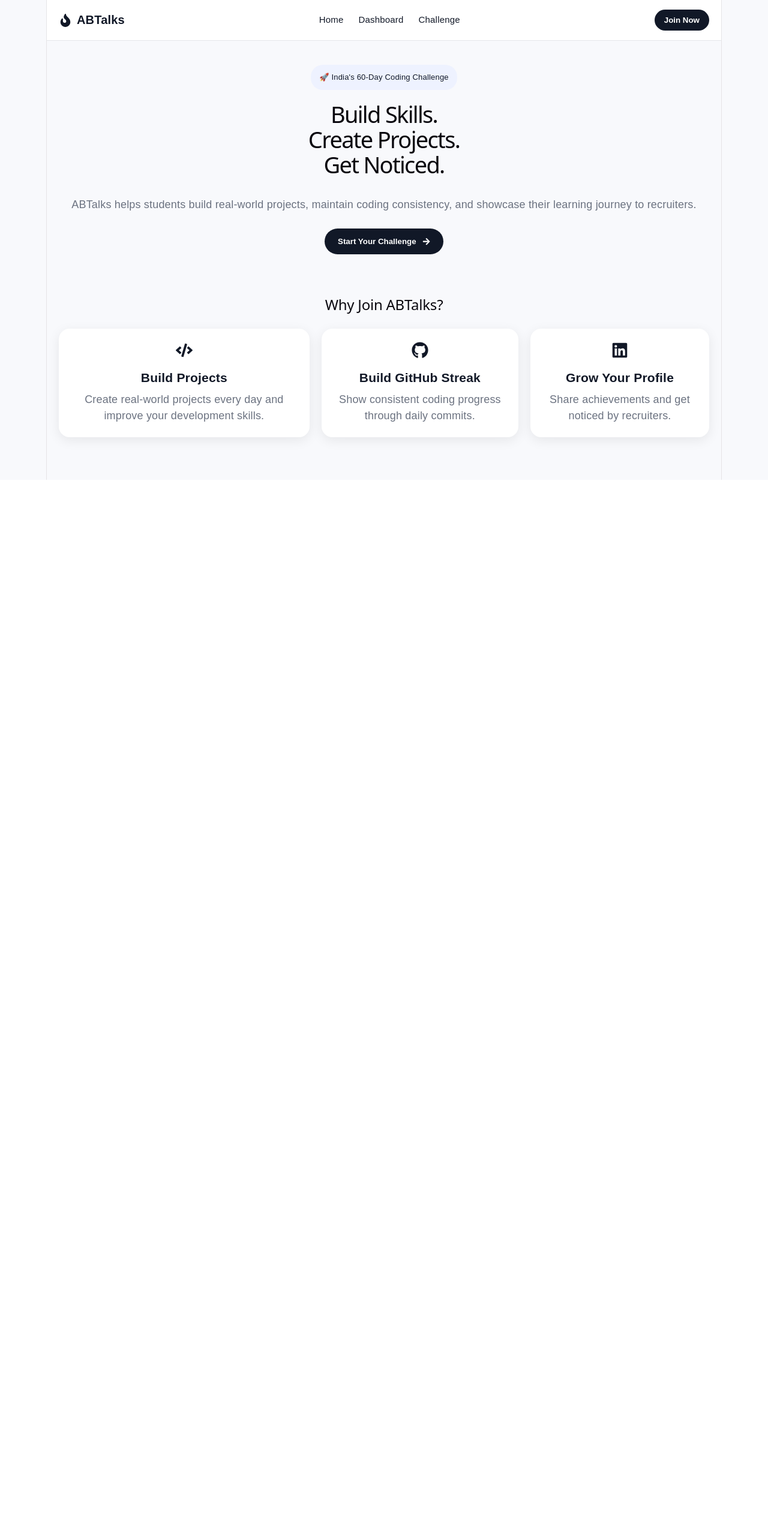
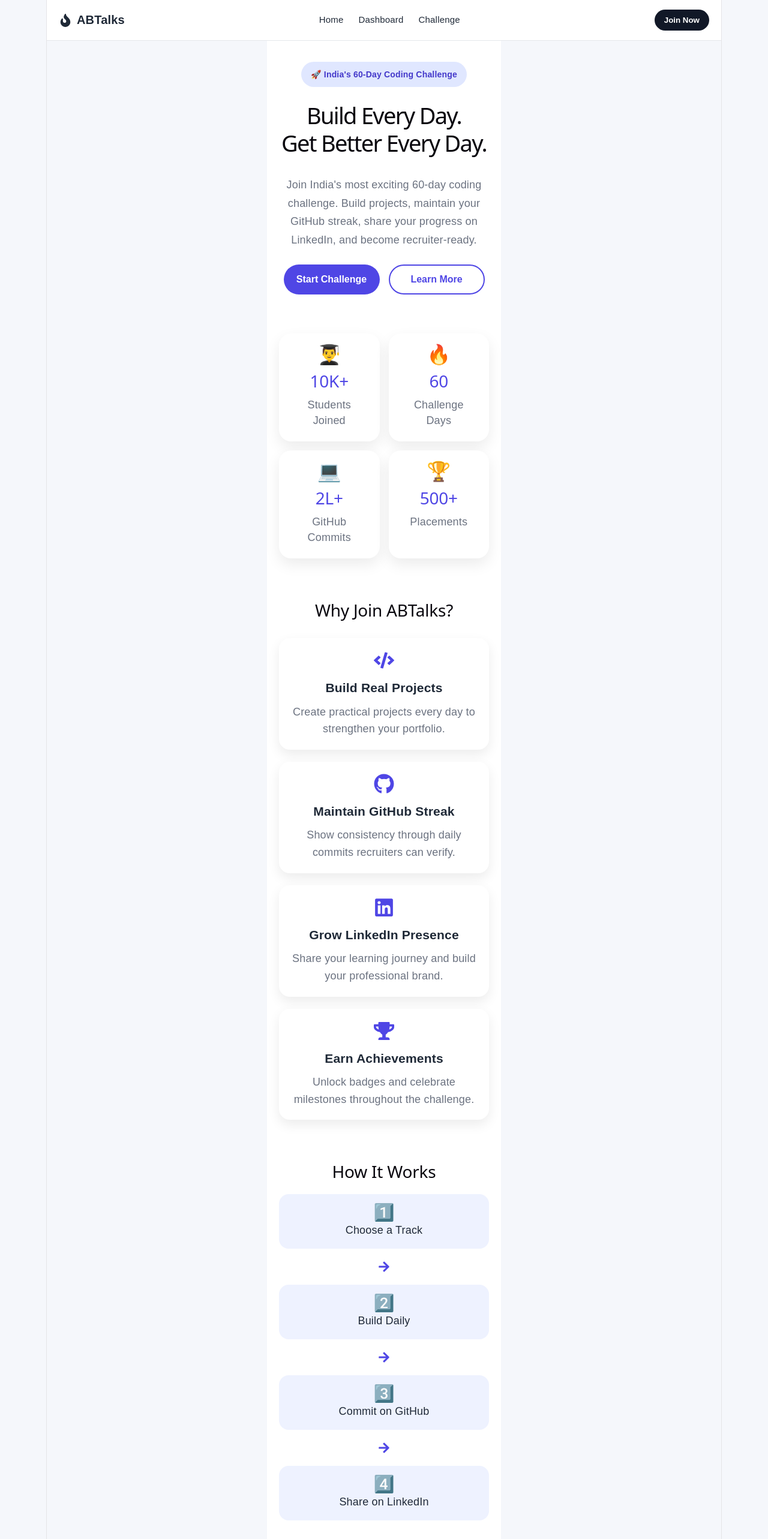
Before and after one commit to aprajitamall/serpent-geeks-vicodathon2026, a React (Vite) app in the folder client/: page / in a window 1280 px wide. Shown: the top 2566 px of the page at 60% size. Before the commit the page ends 800 px from the top, so only its background shows below. Built offline with nearby package versions, Linux system fonts and the light colour scheme.

Commit message:
Build landing page UI and hero section

```diff
--- a/client/src/components/Hero.jsx
+++ b/client/src/components/Hero.jsx
@@ -3,30 +3,30 @@
 function Hero() {
   return (
     <section className="hero">
+      <p className="badge">🚀 India's 60-Day Coding Challenge</p>
 
-      <p className="badge">
-        🚀 India's 60-Day Coding Challenge
-      </p>
+     <h1>
+  Build Every Day.
+  <br />
+  Get Better Every Day.
+</h1>
+      <p className="hero-text">
+  Join India's most exciting 60-day coding challenge.
+  Build projects, maintain your GitHub streak, share your
+  progress on LinkedIn, and become recruiter-ready.
+</p>
 
-      <h1>
-        Build Skills.
-        <br />
-        Create Projects.
-        <br />
-        Get Noticed.
-      </h1>
+    <div className="hero-buttons">
 
-      <p className="hero-text">
-        ABTalks helps students build real-world projects,
-        maintain coding consistency, and showcase their
-        learning journey to recruiters.
-      </p>
+  <button className="primary-btn">
+    Start Challenge
+  </button>
 
-      <button className="primary-btn">
-        Start Your Challenge
-        <FaArrowRight />
-      </button>
+  <button className="secondary-btn">
+    Learn More
+  </button>
 
+</div>
     </section>
   );
 }
--- a/client/src/pages/Landing.jsx
+++ b/client/src/pages/Landing.jsx
@@ -1,16 +1,15 @@
 import Navbar from "../components/Navbar";
 import Hero from "../components/Hero";
 import FeatureCard from "../components/FeatureCard";
-
 import {
   FaCode,
   FaGithub,
-  FaLinkedin
+  FaLinkedin,
+  FaTrophy,
+  FaArrowRight,
 } from "react-icons/fa";
 
-
 function Landing() {
-
   return (
     <>
       <Navbar />
@@ -19,40 +18,189 @@
 
         <Hero />
 
+        {/* Statistics */}
+
+        <section className="stats-section">
+
+          <div className="stat-card">
+            <span>👨‍🎓</span>
+            <h2>10K+</h2>
+            <p>Students Joined</p>
+          </div>
+
+          <div className="stat-card">
+            <span>🔥</span>
+            <h2>60</h2>
+            <p>Challenge Days</p>
+          </div>
+
+          <div className="stat-card">
+            <span>💻</span>
+            <h2>2L+</h2>
+            <p>GitHub Commits</p>
+          </div>
+
+          <div className="stat-card">
+            <span>🏆</span>
+            <h2>500+</h2>
+            <p>Placements</p>
+          </div>
+
+        </section>
+
+        {/* Why Join */}
 
         <section className="features">
 
-          <h2>
-            Why Join ABTalks?
-          </h2>
-
+          <h2>Why Join ABTalks?</h2>
 
           <div className="feature-container">
 
             <FeatureCard
               icon={<FaCode />}
-              title="Build Projects"
-              description="Create real-world projects every day and improve your development skills."
+              title="Build Real Projects"
+              description="Create practical projects every day to strengthen your portfolio."
             />
-
 
             <FeatureCard
               icon={<FaGithub />}
-              title="Build GitHub Streak"
-              description="Show consistent coding progress through daily commits."
+              title="Maintain GitHub Streak"
+              description="Show consistency through daily commits recruiters can verify."
             />
-
 
             <FeatureCard
               icon={<FaLinkedin />}
-              title="Grow Your Profile"
-              description="Share achievements and get noticed by recruiters."
+              title="Grow LinkedIn Presence"
+              description="Share your learning journey and build your professional brand."
+            />
+
+            <FeatureCard
+              icon={<FaTrophy />}
+              title="Earn Achievements"
+              description="Unlock badges and celebrate milestones throughout the challenge."
             />
 
           </div>
 
         </section>
 
+        {/* How It Works */}
+
+        <section className="timeline">
+
+          <h2>How It Works</h2>
+
+          <div className="timeline-card">
+            <div className="step">
+              <span>1️⃣</span>
+              <p>Choose a Track</p>
+            </div>
+
+            <FaArrowRight className="arrow"/>
+
+            <div className="step">
+              <span>2️⃣</span>
+              <p>Build Daily</p>
+            </div>
+
+            <FaArrowRight className="arrow"/>
+
+            <div className="step">
+              <span>3️⃣</span>
+              <p>Commit on GitHub</p>
+            </div>
+
+            <FaArrowRight className="arrow"/>
+
+            <div className="step">
+              <span>4️⃣</span>
+              <p>Share on LinkedIn</p>
+            </div>
+
+          </div>
+
+        </section>
+
+        {/* Student Journey */}
+
+        <section className="journey">
+
+          <h2>Your 60-Day Journey</h2>
+
+          <div className="journey-card">
+
+            <div className="journey-item">
+              <h3>Day 1</h3>
+              <p>🚀 Beginner</p>
+            </div>
+
+            <div className="journey-item">
+              <h3>Day 30</h3>
+              <p>🔥 Consistent</p>
+            </div>
+
+            <div className="journey-item">
+              <h3>Day 60</h3>
+              <p>🏆 Portfolio Ready</p>
+            </div>
+
+          </div>
+
+        </section>
+
+        {/* Testimonials */}
+
+        <section className="testimonials">
+
+          <h2>What Students Say</h2>
+
+          <div className="testimonial">
+
+            <p>
+              ⭐⭐⭐⭐⭐
+            </p>
+
+            <h4>
+              "I became consistent for the first time and landed internship
+              interviews."
+            </h4>
+
+            <span>- Ayush Sharma</span>
+
+          </div>
+
+          <div className="testimonial">
+
+            <p>
+              ⭐⭐⭐⭐⭐
+            </p>
+
+            <h4>
+              "My GitHub profile completely changed after completing the
+              challenge."
+            </h4>
+
+            <span>- Riya Singh</span>
+
+          </div>
+
+        </section>
+
+        {/* CTA */}
+
+        <section className="cta">
+
+          <h2>Ready to Begin?</h2>
+
+          <p>
+            Join India's fastest-growing coding consistency community today.
+          </p>
+
+          <button>
+            Start Your 60-Day Challenge
+          </button>
+
+        </section>
 
       </main>
 
@@ -60,5 +208,4 @@
   );
 }
 
-
 export default Landing;
--- a/client/src/styles/global.css
+++ b/client/src/styles/global.css
@@ -1,21 +1,40 @@
-* {
-  margin: 0;
-  padding: 0;
-  box-sizing: border-box;
+/* ===========================
+   GLOBAL
+=========================== */
+
+*{
+    margin:0;
+    padding:0;
+    box-sizing:border-box;
 }
 
-body {
-  font-family: Arial, sans-serif;
-  background: #f8f9fc;
-  color: #111827;
+body{
+    font-family:Arial, Helvetica, sans-serif;
+    background:#f5f7fb;
+    color:#1f2937;
 }
 
-a {
-  text-decoration: none;
-  color: inherit;
+a{
+    text-decoration:none;
+    color:inherit;
 }
 
+main{
+    max-width:390px;
+    margin:auto;
+    background:white;
+    min-height:100vh;
+}
 
+section{
+    padding:30px 20px;
+}
+
+h2{
+    font-size:28px;
+    margin-bottom:20px;
+    text-align:center;
+}
 
 
 .navbar {
@@ -73,95 +92,114 @@
 
 }
 
-.hero {
-  padding: 40px 20px;
-  text-align: center;
+.hero{
+    padding:35px 20px;
+    text-align:center;
 }
 
-
-.badge {
-  display: inline-block;
-  background: #eef2ff;
-  padding: 8px 14px;
-  border-radius: 20px;
-  font-size: 13px;
+.badge{
+    display:inline-block;
+    background:#e0e7ff;
+    color:#4338ca;
+    padding:8px 16px;
+    border-radius:30px;
+    font-size:14px;
+    font-weight:600;
 }
 
-
-.hero h1 {
-  margin-top: 20px;
-  font-size: 38px;
-  line-height: 1.1;
+.hero h1{
+    margin-top:25px;
+    font-size:38px;
+    line-height:1.2;
 }
 
-
-.hero-text {
-  margin-top: 20px;
-  color: #6b7280;
-  line-height: 1.6;
+.hero-text{
+    margin-top:18px;
+    color:#6b7280;
+    line-height:1.7;
 }
 
-
-.primary-btn {
-  margin-top: 25px;
-  padding: 14px 22px;
-  border: none;
-  border-radius: 30px;
-  background: #111827;
-  color: white;
-  display: inline-flex;
-  align-items: center;
-  gap: 10px;
-  font-weight: bold;
+.hero-buttons{
+    display:flex;
+    justify-content:center;
+    gap:15px;
+    margin-top:25px;
 }
 
-
-.features {
-  padding: 30px 20px;
+.primary-btn,
+.secondary-btn{
+    width:160px;
+    height:50px;
+    border-radius:30px;
+    font-size:16px;
+    font-weight:600;
+    display:flex;
+    align-items:center;
+    justify-content:center;
+    gap:8px;
+    cursor:pointer;
 }
 
-
-.features h2 {
-  text-align: center;
-  margin-bottom: 25px;
+.primary-btn{
+    background:#4f46e5;
+    color:white;
+    border:none;
 }
 
-
-.feature-container {
-  display: flex;
-  flex-direction: column;
-  gap: 20px;
+.secondary-btn{
+    background:white;
+    color:#4f46e5;
+    border:2px solid #4f46e5;
+}
+.features{
+    padding:40px 20px;
 }
 
-
-.feature-card {
-  background: white;
-  padding: 22px;
-  border-radius: 18px;
-  box-shadow: 0 5px 20px rgba(0,0,0,0.08);
+.features h2{
+    text-align:center;
+    margin-bottom:30px;
+}
+.feature-container{
+    display:flex;
+    flex-direction:column;
+    gap:20px;
+    width:100%;
 }
 
-
-.feature-icon {
-  font-size: 28px;
-  margin-bottom: 15px;
+.feature-card{
+    width:100%;
+    background:#fff;
+    border-radius:18px;
+    padding:20px;
+    box-shadow:0 8px 20px rgba(0,0,0,0.08);
 }
 
-
-.feature-card p {
-  color: #6b7280;
-  margin-top: 10px;
-  line-height: 1.5;
+.feature-card:hover{
+    transform:translateY(-6px);
 }
 
+.feature-icon{
+    font-size:34px;
+    color:#4f46e5;
+    margin-bottom:15px;
+}
 
+.feature-card h3{
+    margin-bottom:12px;
+}
+
+.feature-card p{
+    color:#6b7280;
+    line-height:1.6;
+}
+/*
 @media(min-width:768px){
 
   .feature-container{
     flex-direction:row;
   }
 
-}
+} */
 .bottom-nav {
   position: fixed;
   bottom: 0;
@@ -195,3 +233,117 @@
     display: none;
   }
 }
+.stats-section{
+    display:grid;
+    grid-template-columns:repeat(2,1fr);
+    gap:15px;
+}
+
+.stat-card{
+    background:#fff;
+    border-radius:20px;
+    padding:22px;
+    text-align:center;
+    box-shadow:0 10px 25px rgba(0,0,0,.08);
+    transition:.3s;
+}
+
+.stat-card:hover{
+    transform:translateY(-5px);
+}
+
+.stat-card span{
+    font-size:32px;
+}
+
+.stat-card h2{
+    color:#4f46e5;
+    margin:10px 0;
+}
+
+.stat-card p{
+    color:#6b7280;
+}
+.timeline-card{
+    display:flex;
+    flex-direction:column;
+    gap:20px;
+}
+
+.step{
+    background:#eef2ff;
+    border-radius:16px;
+    padding:18px;
+    text-align:center;
+}
+
+.step span{
+    font-size:28px;
+}
+
+.arrow{
+    margin:auto;
+    color:#4f46e5;
+    font-size:20px;
+}
+.journey-card{
+    display:flex;
+    flex-direction:column;
+    gap:15px;
+}
+
+.journey-item{
+    background:white;
+    border-radius:18px;
+    padding:20px;
+    text-align:center;
+    box-shadow:0 8px 20px rgba(0,0,0,.08);
+}
+
+.journey-item h3{
+    color:#4f46e5;
+    margin-bottom:8px;
+}
+.testimonial{
+    background:white;
+    border-radius:18px;
+    padding:22px;
+    margin-bottom:20px;
+    box-shadow:0 8px 20px rgba(0,0,0,.08);
+}
+
+.testimonial p{
+    font-size:20px;
+}
+
+.testimonial h4{
+    margin:15px 0;
+    line-height:1.6;
+}
+
+.testimonial span{
+    color:#6b7280;
+}
+.cta{
+    text-align:center;
+    background:#4f46e5;
+    color:white;
+    border-radius:25px;
+    margin:20px;
+}
+
+.cta p{
+    margin:20px 0;
+    line-height:1.7;
+}
+
+.cta button{
+    border:none;
+    background:white;
+    color:#4f46e5;
+    padding:15px 30px;
+    border-radius:40px;
+    font-size:16px;
+    font-weight:bold;
+    cursor:pointer;
+}
```
Also changed, not shown: client/src/components/FeatureCard.jsx (+2 -6 lines).
